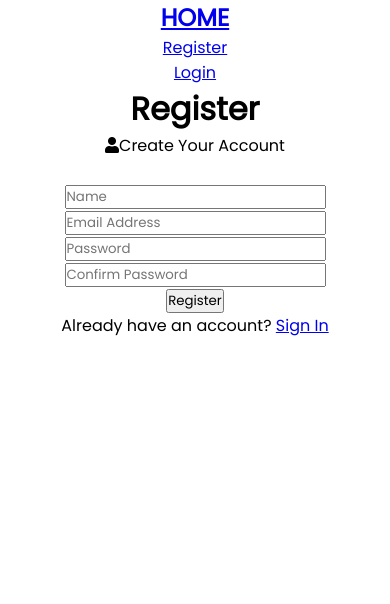
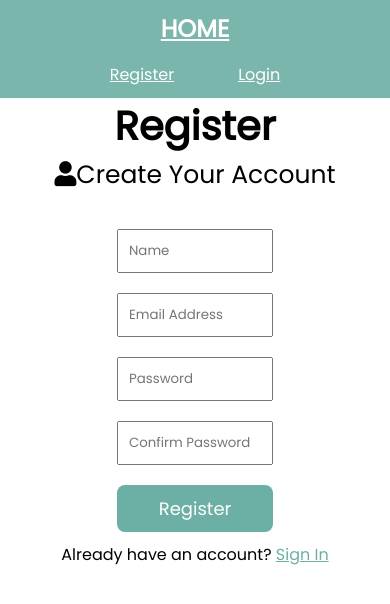
Before and after one commit to 1996-isuru/traveler-web-application, a React (Create React App) app: page /register in a window 390 px wide. Shown: the top 604 px of the page. Built offline with nearby package versions, Linux system fonts and the light colour scheme; no server answers.

Commit message:
adding css for login and signup

```diff
--- a/src/App.css
+++ b/src/App.css
@@ -8,41 +8,179 @@
 	box-sizing: border-box;
 }
 
-.App {
-  text-align: center;
+.btn {
+	width: 52%;
+	padding: 10px;
+	margin: 10px;
+	background: #6cafa4;
+	color: #fff;
+	outline: none;
+	border: none;
+	border-radius: 8px;
+	font-size: 18px;
+	cursor: pointer;
 }
 
-.App-logo {
-  height: 40vmin;
-  pointer-events: none;
+.btn:hover {
+	background: transparent;
+	border: 2px solid #6cafa4;
+	color: #6cafa4;
 }
 
-@media (prefers-reduced-motion: no-preference) {
-  .App-logo {
-    animation: App-logo-spin infinite 20s linear;
-  }
+:root {
+	--primary-color: #17a2b8;
+	--dark-color: #343a40;
+	--light-color: #f4f4f4;
+	--danger-color: #dc3545;
+	--success-color: #28a745;
 }
 
-.App-header {
-  background-color: #282c34;
-  min-height: 100vh;
+.alert {
+	padding: 0.8rem;
+	margin: 1rem 0;
+	opacity: 0.9;
+	background: var(--light-color);
+	color: #333;
+}
+
+.alert-primary {
+	background: var(--primary-color);
+	color: #fff;
+}
+
+.alert-light {
+	background: var(--light-color);
+	color: #333;
+}
+
+.alert-dark {
+	background: var(--dark-color);
+	color: #fff;
+}
+
+.alert-danger {
+	background: var(--danger-color);
+	color: #fff;
+}
+
+.alert-success {
+	background: var(--success-color);
+	color: #fff;
+}
+
+/* Navbar */
+.navbar {
+	display: flex;
+	justify-content: space-between;
+	align-items: center;
+	padding: 0.7rem 2rem;
+	position: fixed;
+	z-index: 1;
+	width: 100%;
+	top: 0;
+	opacity: 0.9;
+	background: #6cafa4;
+}
+
+.navbar .nav-links {
+	display: flex;
+	list-style: none;
+}
+
+.navbar a {
+	color: #fff;
+	padding: 1rem;
+	margin: 0 1rem;
+}
+
+.navbar .welcome span {
+	margin-right: 0.6rem;
+}
+
+/* Landing Page */
+/* .landing {
+	position: relative;
+	background: url("./img/landing.jpg") no-repeat center 80% / cover;
+	height: 100vh;
+} */
+
+.dark-overlay {
+	background-color: rgba(0, 0, 0, 0.4);
+	position: absolute;
+	top: 0;
+	left: 0;
+	width: 100%;
+	height: 100%;
+}
+
+.landing-inner {
+	color: #fff;
+	height: 60%;
+	width: 60%;
+	margin: auto;
 	display: flex;
 	flex-direction: column;
 	align-items: center;
 	justify-content: center;
-  font-size: calc(10px + 2vmin);
-  color: white;
+	text-align: center;
 }
 
-.App-link {
-  color: #61dafb;
+.landing-inner h1 {
+	font-size: 60px;
+}
+.landing-inner p {
+	font-size: 18px;
+	max-width: 60%;
 }
 
-@keyframes App-logo-spin {
-  from {
-    transform: rotate(0deg);
+.landing-inner .buttons {
+	margin-top: 1rem;
 }
-  to {
-    transform: rotate(360deg);
+
+.register-form,
+.login-form {
+	width: 80%;
+	text-align: center;
+	margin: 6rem auto;
+	justify-content: center;
+}
+
+.form input {
+	width: 50%;
+	padding: 10px;
+	margin: 10px;
+}
+
+.lead {
+	font-size: 25px;
+}
+
+.heading {
+	font-size: 40px;
+}
+
+.link a {
+	color: #6cafa4;
+}
+
+/* Mobile Styles */
+@media (max-width: 700px) {
+	/* Navbar */
+	.navbar {
+		display: block;
+		text-align: center;
+	}
+
+	.navbar ul {
+		text-align: center;
+		justify-content: center;
+	}
+
+	.navbar h1 {
+		margin-bottom: 1rem;
+	}
+
+	.navbar .welcome {
+		display: none;
 	}
 }
```
Lines whose indentation alone changed are shown as unchanged.
